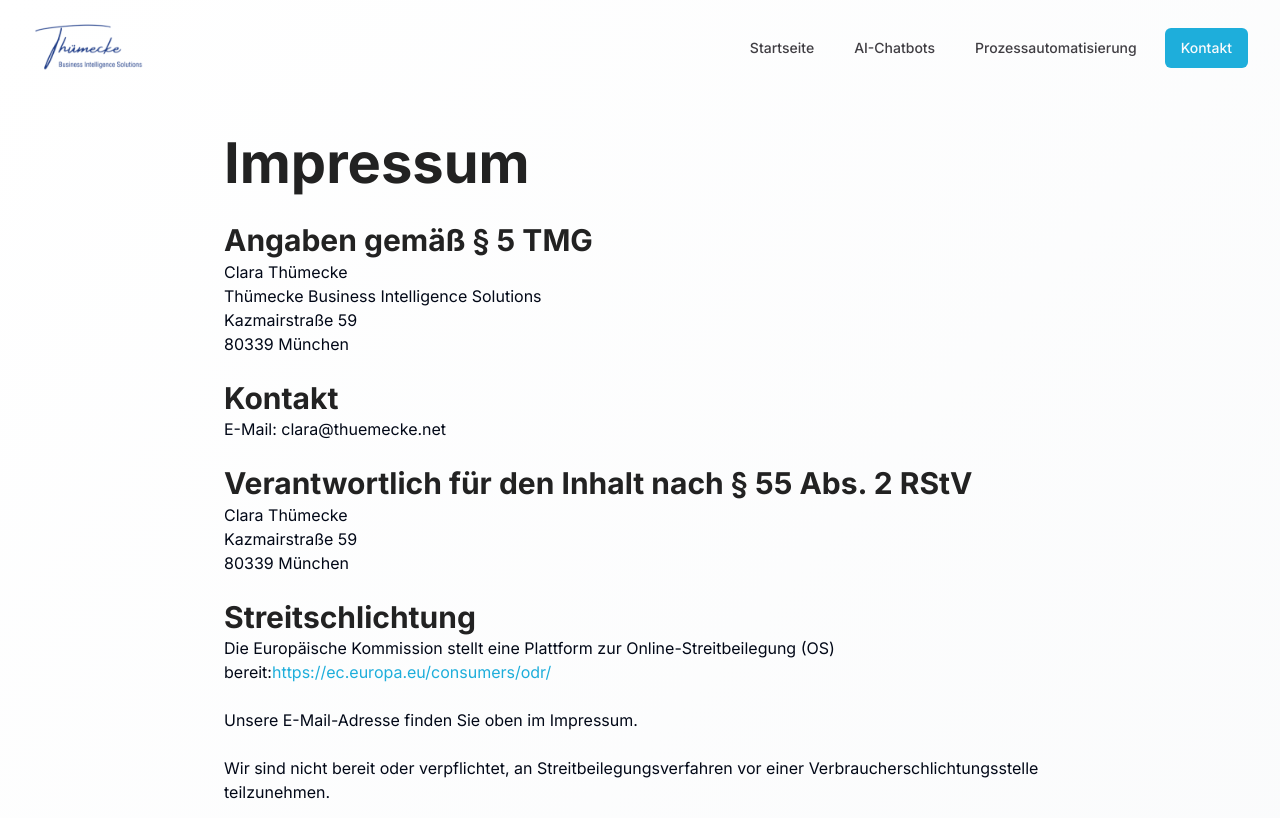
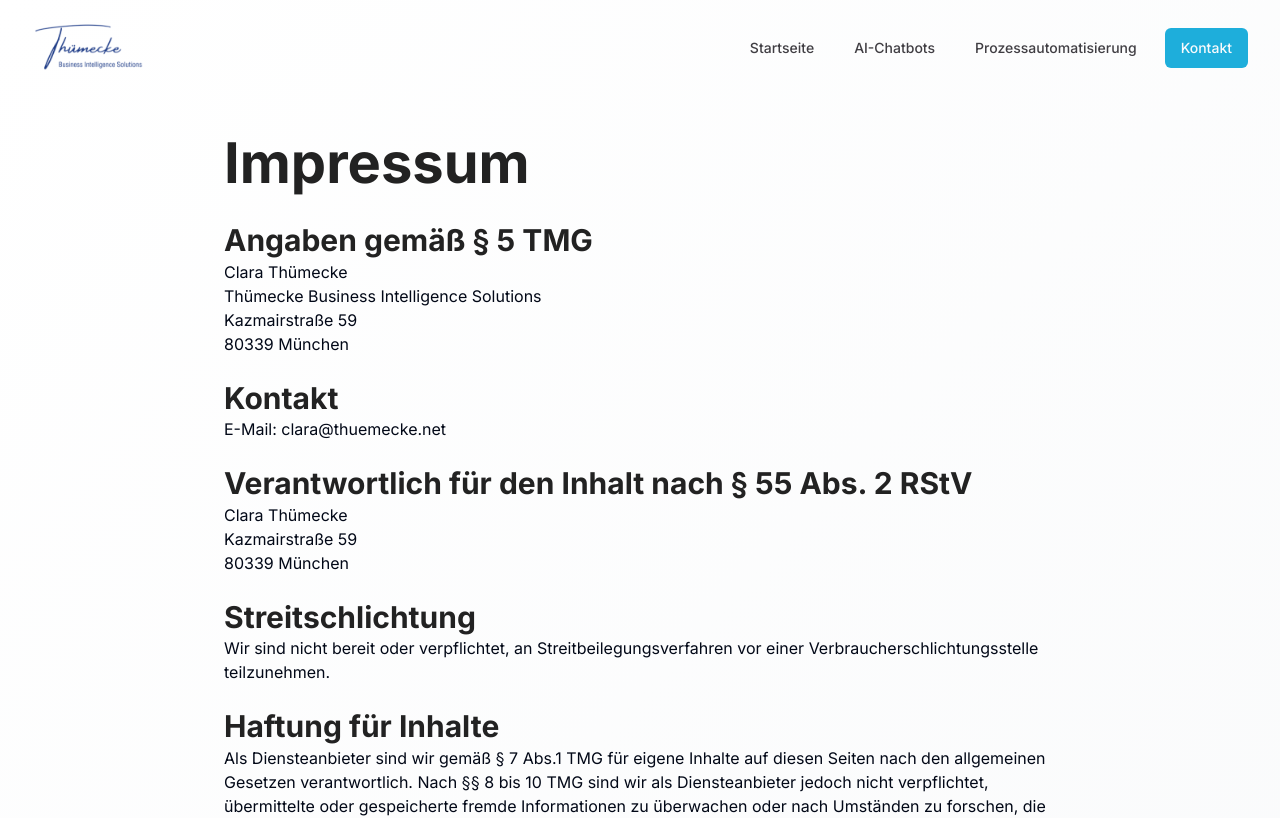
Before and after one commit to clarathue/personal-website, a React (Vite) app: page /impressum in a window 1280 px wide. Shown: the top 818 px of the page. Built offline with nearby package versions, Linux system fonts and the light colour scheme.

Commit message:
refactor: remove outdated online dispute resolution information

```diff
--- a/src/app/impressum/page.tsx
+++ b/src/app/impressum/page.tsx
@@ -49,13 +49,6 @@ const Impressum = () => {
               Streitschlichtung
             </Title>
             <p className="mb-6">
-              Die Europäische Kommission stellt eine Plattform zur Online-Streitbeilegung (OS) bereit:
-              <a href="https://ec.europa.eu/consumers/odr/" className="text-tech-blue hover:text-tech-darkBlue">
-                https://ec.europa.eu/consumers/odr/
-              </a>
-              <br /><br />
-              Unsere E-Mail-Adresse finden Sie oben im Impressum.
-              <br /><br />
               Wir sind nicht bereit oder verpflichtet, an Streitbeilegungsverfahren vor einer
               Verbraucherschlichtungsstelle teilzunehmen.
             </p>
```
